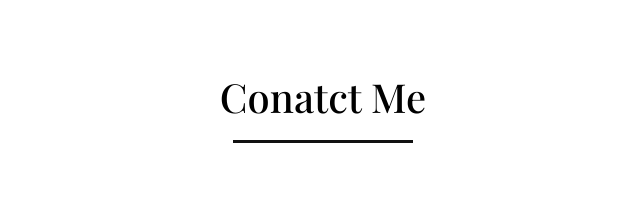
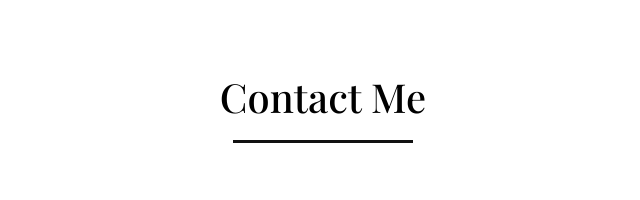
Before and after one commit to AimanRizwan/portfolio, a plain HTML site: page index.html in a window 1280 px wide. Shown: the part 3538-3738 px from the top of the page, 317-957 px from the left. Drawn offline with nearby package versions, Linux system fonts and the light colour scheme; a web font is replaced by a local one.

Commit message:
Update index.html
fix spelling

```diff
--- a/index.html
+++ b/index.html
@@ -251,7 +251,7 @@
 
         <section class="contact" id="contact">
             <div class="max-width">
-                <h2 class="title">Conatct Me</h2>
+                <h2 class="title">Contact Me</h2>
                 <div class="contact-content">
                     <div class="column left">
                         <div class="text">Get in touch</div>
```
